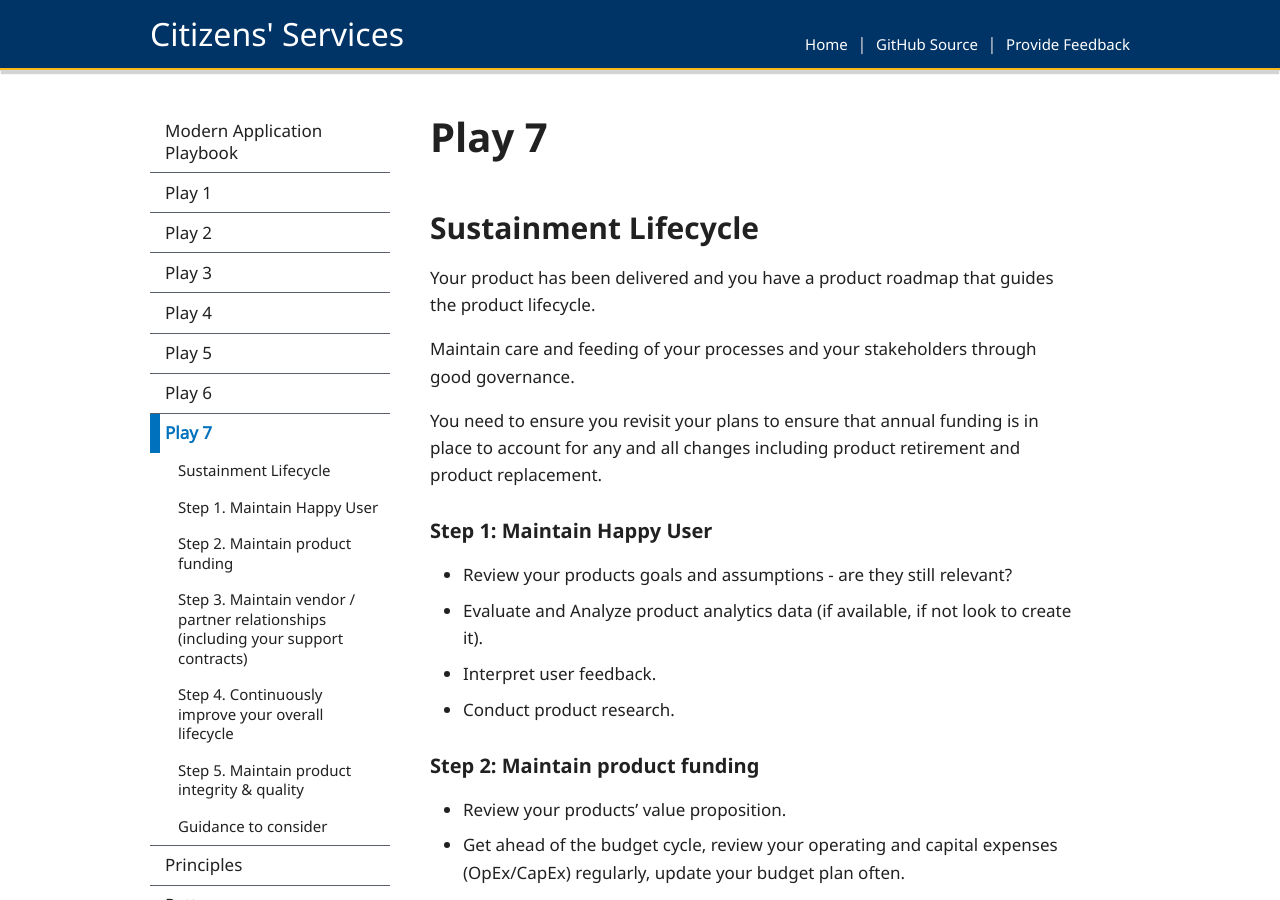
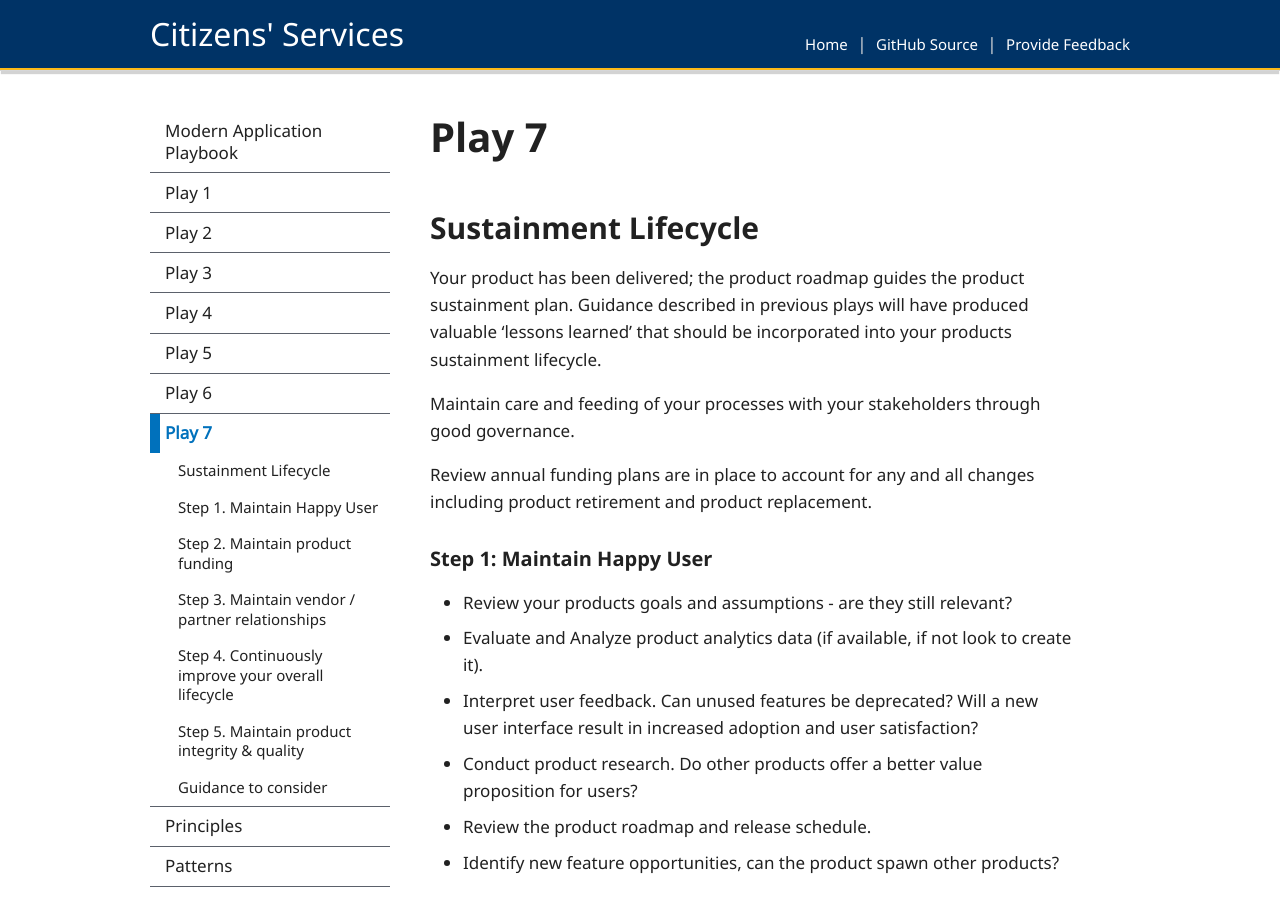
Before and after one commit to HeatherRemacle/exchangelabops, a Jekyll site: the page built from plays/play7.md, in a window 1280 px wide and 900 px high. Built offline with Jekyll 4.4.1, drawn with Linux system fonts in a browser that asks for light colours; some of the changed text lies outside the part shown.

Commit message:
Update play 7

```diff
--- a/plays/play7.md
+++ b/plays/play7.md
@@ -11,8 +11,8 @@ subnav:
     href: '#step-1-maintain-happy-user'
   - text: Step 2. Maintain product funding
     href: '#step-2-maintain-product-funding'
-  - text: Step 3. Maintain vendor / partner relationships (including your support contracts)
-    href: '#step-3-maintain-vendor--partner-relationships-including-your-support-contracts'
+  - text: Step 3. Maintain vendor / partner relationships
+    href: '#step-3-maintain-vendor--partner-relationships'
   - text: Step 4. Continuously improve your overall lifecycle
     href: '#step-4-continuously-improve-your-overall-lifecycle'
   - text: Step 5. Maintain product integrity & quality
@@ -21,17 +21,19 @@ subnav:
     href: '#guidance-to-consider'
 ---
 ## Sustainment Lifecycle
-Your product has been delivered and you have a product roadmap that guides the product lifecycle.
+Your product has been delivered; the product roadmap guides the product sustainment plan. Guidance described in previous plays will have produced valuable ‘lessons learned’ that should be incorporated into your products sustainment lifecycle.
 
-Maintain care and feeding of your processes and your stakeholders through good governance.
+Maintain care and feeding of your processes with your stakeholders through good governance.
 
-You need to ensure you revisit your plans to ensure that annual funding is in place to account for any and all changes including product retirement and product replacement.
+Review annual funding plans are in place to account for any and all changes including product retirement and product replacement.
 
 ### Step 1: Maintain Happy User
 -	Review your products goals and assumptions - are they still relevant?
 -	Evaluate and Analyze product analytics data (if available, if not look to create it).
--	Interpret user feedback.
--	Conduct product research.
+-	Interpret user feedback. Can unused features be deprecated? Will a new user interface result in increased adoption and user satisfaction?
+-	Conduct product research. Do other products offer a better value proposition for users?
+-	Review the product roadmap and release schedule.
+-	Identify new feature opportunities, can the product spawn other products?
 
 ### Step 2: Maintain product funding
 -	Review your products’ value proposition.
@@ -39,19 +41,26 @@ You need to ensure you revisit your plans to ensure that annual funding is in pl
 -	Understand opportunities to adopt non-proprietary services and products.
 -	Seek reviews from the finance team.
 
-### Step 3: Maintain vendor / partner relationships (including your support contracts)
+### Step 3: Maintain vendor / partner relationships
+-	Review licencing dependencies.
+-	Review support arrangements.
+-	Understand possible vendor roadmap impacts.
 
 ### Step 4: Continuously improve your overall lifecycle
 -	The goal is continuous productivity improvement.
+-	Conduct process reviews.
+-	Seek, conduct and assess experiments.
 
 ### Step 5: Maintain product integrity & quality
-- Product Owner and/or the Application Manager’s responsibility
+-	Product Owner and/or the Application Manager’s responsibility.
+-	Does your release and change management processes align with the platform update cadence?
+-	Review defect log. Have processes put in place reduced where on your lifecycle they are being remediated? Aim is to identify in the early development stage of [play 4](/CITZ-IMB-playbook/play4). Late stage remediation takes away from new feature development and delivery.
 
 ### Guidance to consider:
-- Business Unit Budgeting Exercise
--	User Engagement
-  -	UX review
-- Industry Analysis
+- Business Unit budgeting exercise
+-	User engagement
+-	UX review (outlined in [play 6](/CITZ-IMB-playbook/play6))
+- Industry Analysis of similar products
 - Review the corporate product inventory (look for new opportunities)
 - [US Department of Defense](http://acqnotes.com/acqnote/careerfields/life-cycle-sustainment-plan-lcsp) LCSP (as an example)
 
```
